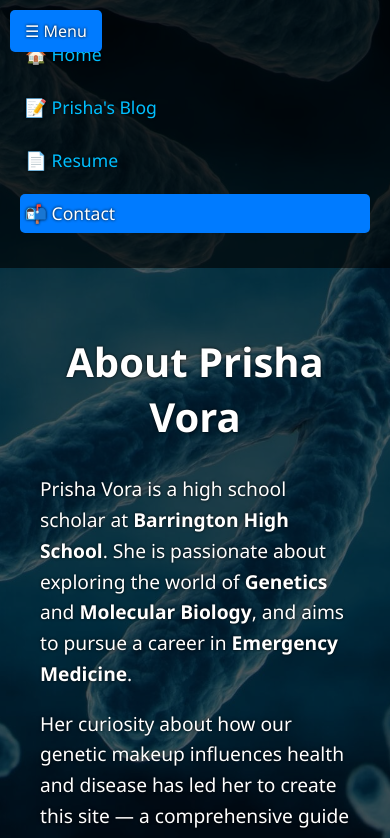
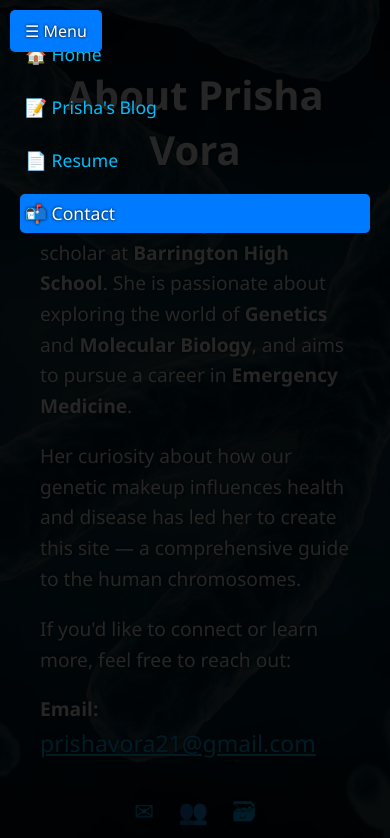
Before and after one commit to PrishaV21/Chromosomecatalog, a plain HTML site: page contact.html in a window 390 px wide. Both pictures are taken after a click on the element "☰ Menu". Shown: the top 838 px of the page. Drawn offline with Linux system fonts and the light colour scheme.

Commit message:
Update contact.html

```diff
--- a/contact.html
+++ b/contact.html
@@ -125,8 +125,11 @@
   .sidebar {
     display: none;
     width: 100%;
-    height: auto;
-    position: relative;
+    height: 100%;
+    position: fixed;
+    top: 0;
+    left: 0;
+    z-index: 1050;
   }
   .sidebar.open {
     display: block;
```
